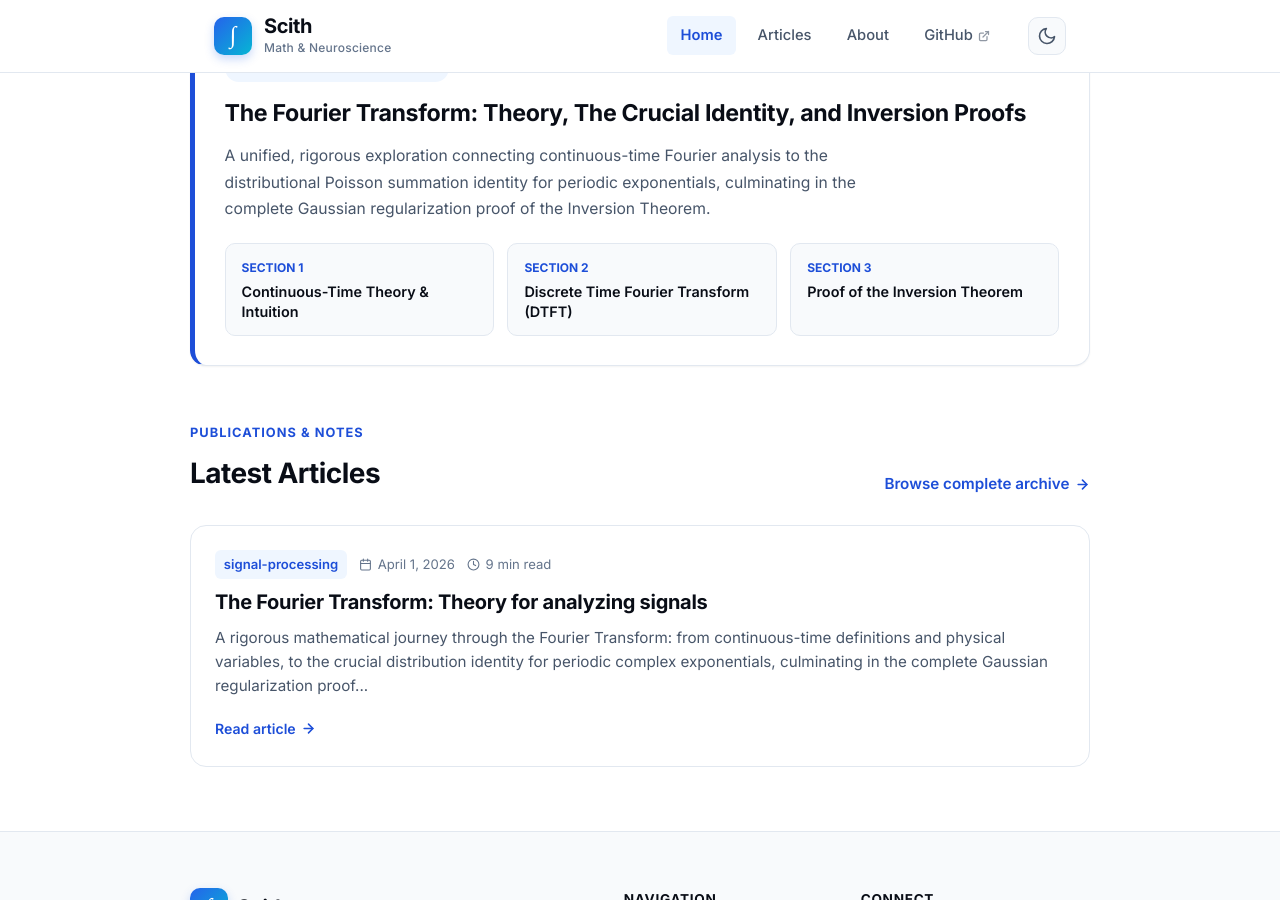
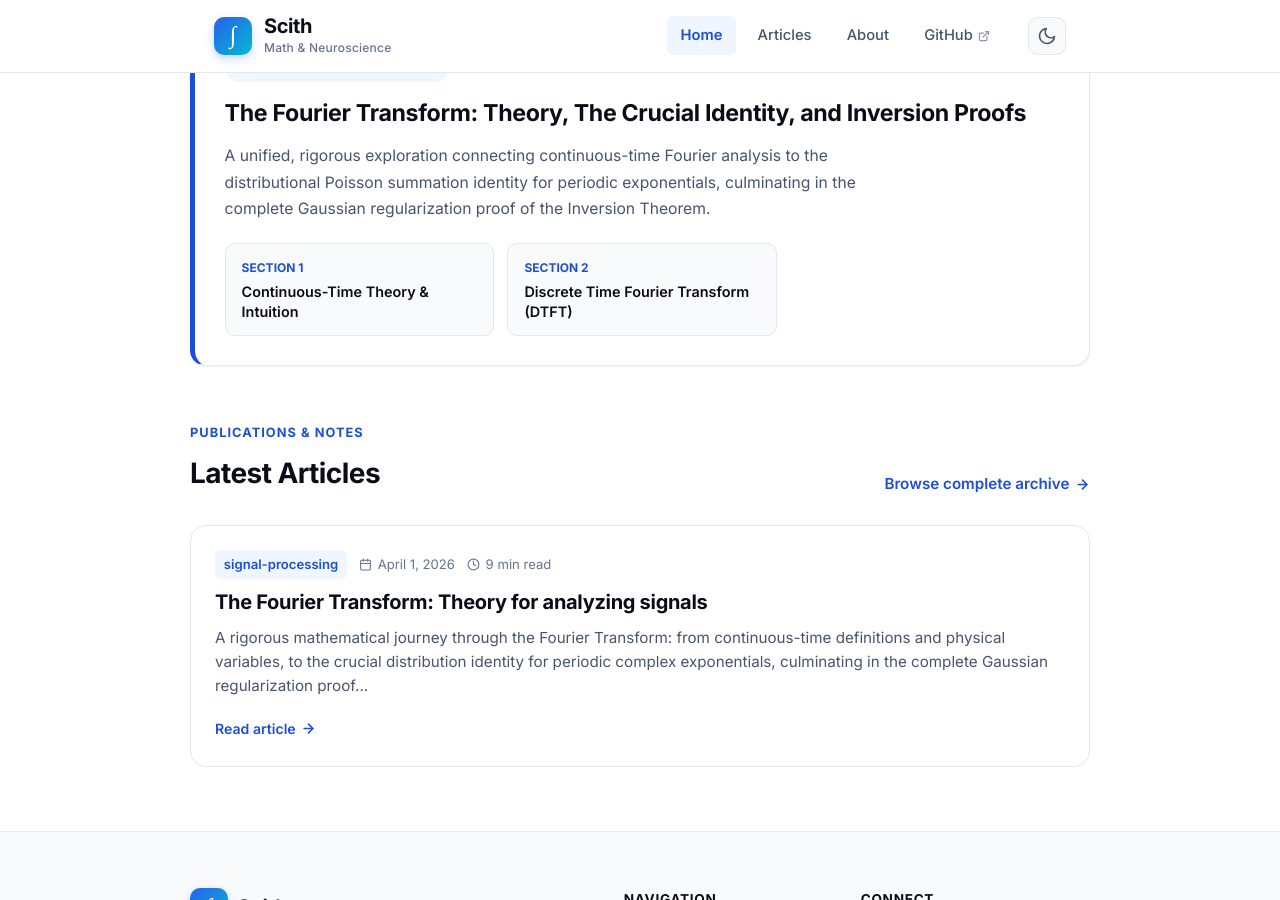
Before and after one commit to yashmrsawant/yashmrsawant.github.io, a Jekyll site: the page built from index.html, in a window 1280 px wide and 900 px high, scrolled down 1042 px. Built offline with Jekyll 4.4.1, drawn with Linux system fonts in a browser that asks for light colours.

Commit message:
Auto-commit: Update blog 2026-10-18 20:34:31

```diff
--- a/index.html
+++ b/index.html
@@ -89,11 +89,6 @@ title: Home
         <span class="series-part-num">Section 2</span>
         <span class="series-part-name">Discrete Time Fourier Transform (DTFT)</span>
       </a>
-
-      <a href="{{ '/posts/fourier-transform-theory-and-neural-applications.html#3-rigorous-proof-of-the-fourier-inversion-theorem' | relative_url }}" class="series-part-link">
-        <span class="series-part-num">Section 3</span>
-        <span class="series-part-name">Proof of the Inversion Theorem</span>
-      </a>
     </div>
   </div>
 </section>
```
